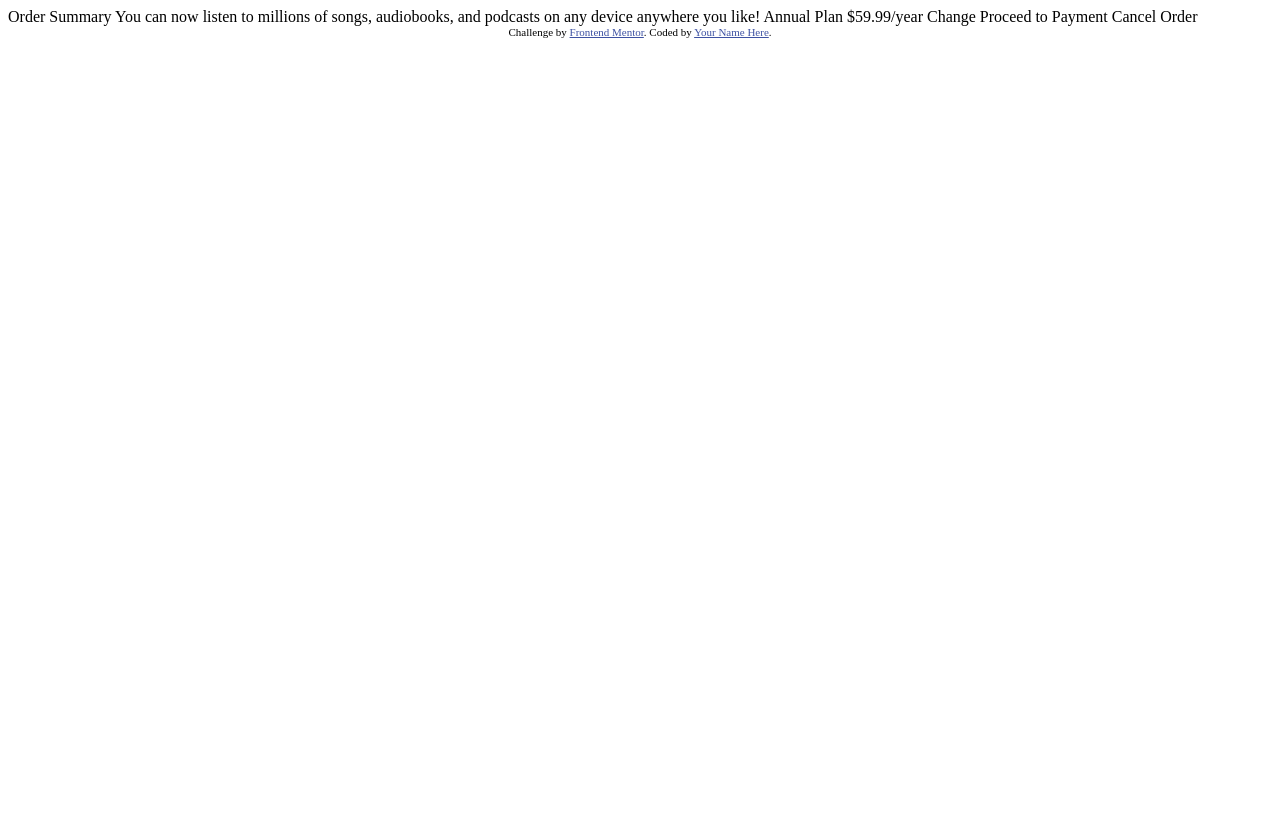
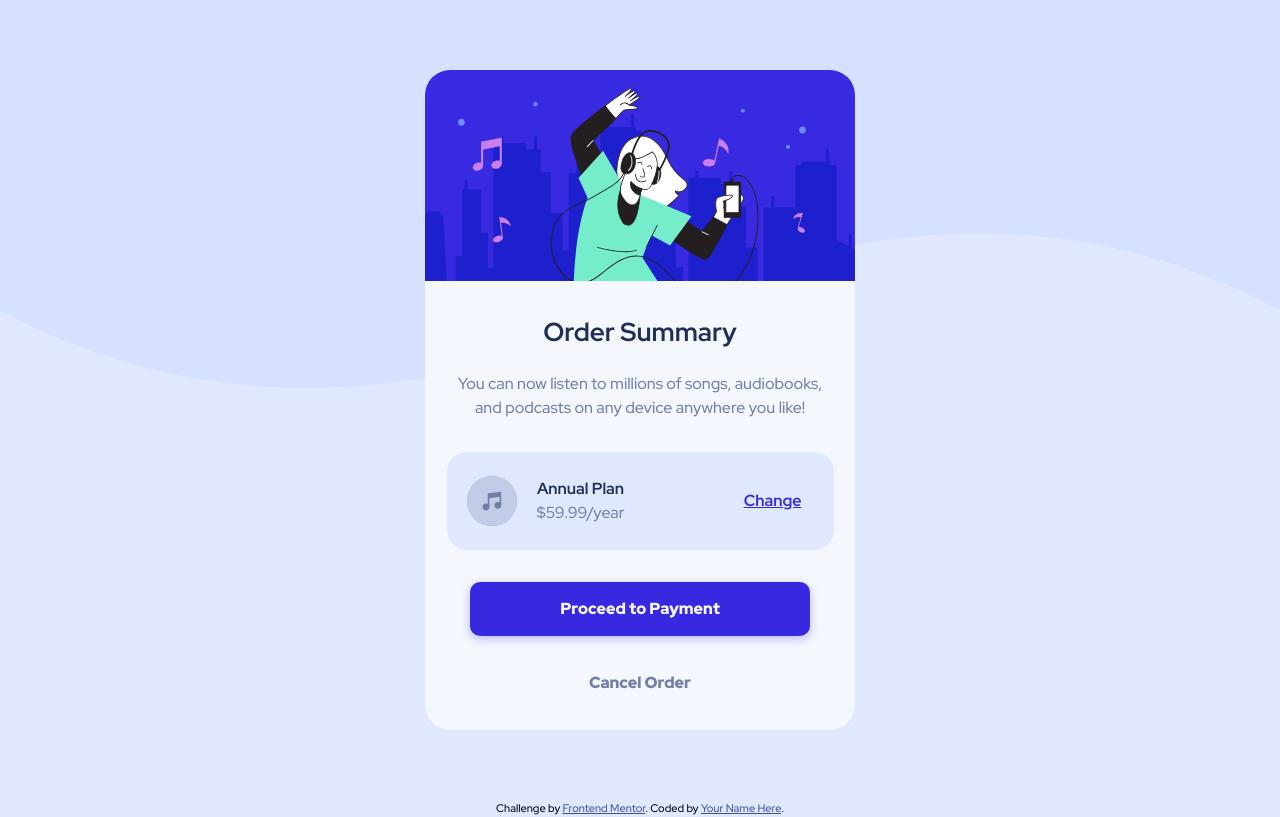
Before and after one commit to JuanmeGarcia/summary-component, a plain HTML site: page index.html in a window 1280 px wide. Drawn offline with Linux system fonts and the light colour scheme.

Commit message:
challenged finished

```diff
--- a/index.html
+++ b/index.html
@@ -9,25 +9,37 @@
   <title>Frontend Mentor | Order summary card</title>
 
   <!-- Feel free to remove these styles or customise in your own stylesheet 👍 -->
-  <style>
-    .attribution { font-size: 11px; text-align: center; }
-    .attribution a { color: hsl(228, 45%, 44%); }
-  </style>
+  <link rel="stylesheet" href="./style.css">
 </head>
 <body>
 
-  Order Summary
+  <main class="main">
+    <article class="card-container">
+      <figure class="image-container">
+        <img src="./images/illustration-hero.svg" alt="">
+      </figure>
+      <div class="card-description">
+        <h2>Order Summary</h2>
+        <p>You can now listen to millions of songs, audiobooks, and podcasts on any device anywhere you like!</p>
+      </div>
 
-  You can now listen to millions of songs, audiobooks, and podcasts on any
-  device anywhere you like!
+      <div class="card-summary">
+        <div>
+          <span></span>
+        </div>
+        <div>
+          <p>Annual Plan</p>
+          <span>$59.99/year</span>
+        </div>
+        <a href="#">Change</a>
+      </div>
 
-  Annual Plan
-  $59.99/year
-
-  Change
-
-  Proceed to Payment
-  Cancel Order
+      <div class="card-buttons">
+        <a class="button-primary button" href="#">Proceed to Payment</a>
+        <a class="button-secondary button" href="#">Cancel Order</a>
+      </div>
+    </article>
+  </main>
 
   <div class="attribution">
     Challenge by <a href="https://www.frontendmentor.io?ref=challenge" target="_blank">Frontend Mentor</a>.
--- a/style.css
+++ b/style.css
@@ -0,0 +1,263 @@
+@import url('https://fonts.googleapis.com/css2?family=Red+Hat+Display:wght@300;500;700;900&display=swap');
+
+:root{
+    --clr-pale-blue: hsl(225, 100%, 94%);
+    --clr-bright-blue: hsl(245, 75%, 52%);
+    --clr-very-pale-blue: hsl(225, 100%, 98%);
+    --clr-desaturated-blue: hsl(224, 23%, 55%);
+    --clr-dark-blue: hsl(223, 47%, 23%);
+
+    --fs-paragraph: 1.6rem;
+    --fw-300: 300;
+    --fw-500: 500;
+    --fw-700: 700;
+    --fw-900: 900;
+
+    --ff-red-hat: 'Red Hat Display', sans-serif;
+
+}
+
+/* font familiy*/
+
+/* ------------------  */
+/* Reset               */
+/* ------------------- */
+
+/* Box sizing */
+
+*,
+*::before,
+*::after {
+	box-sizing: border-box;
+}
+
+html {
+	font-size: 62.5%;
+}
+
+/* Reset margins */
+
+body,
+h1,
+h2,
+h3,
+h4,
+h5,
+p,
+figure,
+picture {
+	margin: 0;
+	padding: 0;
+}
+
+/* set up the body */
+
+body {
+	line-height: 1.5;
+	min-height: 100vh;
+  background-color: var(--clr-pale-blue);
+  font-family: var(--ff-red-hat);
+  font-size: var(--fs-paragraph);
+}
+
+/* make images easier to work with */
+
+img,
+picture{
+    max-width: 100%;
+    display: block;
+}
+
+/* make forms easier to work with */
+
+input,
+button,
+textarea,
+select{
+    font: inherit;
+}
+
+/* making thickness universal */
+
+h1,
+h2,
+h3,
+h4,
+h5,
+h6,
+p{
+    font-weight: var(--fw-500)
+}
+
+/* remove animations for people who have turned them off */
+
+@media (prefers-reduced-motion: reduce) {
+    *,
+    *::before,
+    *::after {
+        animation-duration: 0.01ms !important;
+        animation-iteration-count: 1 !important;
+        transition-duration: 0.01ms !important;
+        scroll-behavior: auto !important;
+    }
+}
+.main {
+  width: 100%;
+  height: 100vh;
+  display: grid;
+  place-items: center;
+  background-image: url('./images/pattern-background-desktop.svg');
+  background-repeat: no-repeat;
+  background-size: contain;
+}
+
+.card-container{
+  display: flex;
+  flex-direction: column;
+  max-width: 430px;
+  min-width: 320px;
+  background-color: var(--clr-very-pale-blue);
+  border-radius: 25px;
+}
+
+.image-container{
+  max-width: 450px;
+  margin-bottom: 32px;
+}
+
+.image-container img{
+  display: block;
+  width: 100%;
+  border-radius: 25px 25px 0 0;
+}
+
+.card-description{
+  width: 100%;
+  display: flex;
+  flex-direction: column;
+  justify-content: center;
+  align-items: center;
+  text-align: center;
+  padding-inline: 32px;
+}
+
+.card-description h2:nth-child(1){
+  font-weight: bold;
+  font-size: 2.6rem;
+  padding-bottom: 20px;
+  color: var(--clr-dark-blue);
+}
+
+.card-container p:nth-child(2){
+  font-weight: 500;
+  color: var(--clr-desaturated-blue);
+  margin-bottom: 32px;
+}
+
+.card-summary{
+  display: grid;
+  width: 90%;
+  margin: 0 auto;
+  grid-template-columns: auto auto 1fr;
+  place-items: center;
+  padding: 24px 8px 24px 8px;
+  background-color: var(--clr-pale-blue);
+  border-radius: 20px;
+  gap: 20px;
+  position: relative;
+  margin-bottom: 32px;
+}
+
+.card-summary div:nth-child(1){
+  display: inline-block;
+  border-radius: 50%;
+  width: 50px;
+  height: 50px;
+  background-color: var(--clr-desaturated-blue );
+  margin-left: 12px;
+}
+
+.card-summary > div span:nth-child(1){
+  display: inline-block;
+  background-image: url('./images/icon-music.svg');
+  background-position: center;
+  background-repeat: no-repeat;
+  background-size: cover;
+  opacity: 0.75;
+  width: 100%;
+  height: 100%;
+}
+
+.card-summary div:nth-child(2){
+  display: flex;
+  flex-direction: column;
+  align-items: center;
+}
+
+.card-summary div:nth-child(2) > p{
+  font-size: 1.6rem;
+  font-weight: bold;
+  color: var(--clr-dark-blue);
+}
+.card-summary div:nth-child(2) > span{
+  font-weight: 500;
+  color: var(--clr-desaturated-blue);
+}
+
+.card-summary a{
+  position: absolute;
+  right: 32px;
+  color: var(--clr-bright-blue);
+  font-weight: bold;
+}
+
+.card-summary a:hover,
+.card-summary a:active{
+  color: hsl(244.5, 72.5%, 64.3%);
+  text-decoration: none;
+}
+
+.card-buttons{
+  display: flex;
+  flex-direction: column;
+  justify-content: center;
+  align-items: center;
+  gap: 20px;
+}
+
+.button{
+  font-weight: 900;
+  text-decoration: none;
+  padding: 15px 90px;
+  border-radius: 10px;
+  font-size: 1.6rem;
+}
+
+.button-primary{
+  color: var(--clr-very-pale-blue);
+  background-color: var(--clr-bright-blue);
+  box-shadow: 0 .3rem 1rem rgba(56 41 224 / .3);
+}
+.button-primary:hover,
+.button-primary:active{
+  background-color: hsl(244.5, 72.5%, 64.3%);
+    box-shadow: 0.2 1rem 1.6rem rgba(56 41 224 / .3);
+}
+
+.button-secondary{
+  color: var(--clr-desaturated-blue);
+  margin-bottom: 20px;
+}
+.button-secondary:hover,
+.button-secondary:active{
+  color: var(--clr-dark-blue);
+}
+
+@media (max-width: 360px){
+  .button{
+    padding: 15px 60px;
+  }
+}
+
+.attribution { font-size: 11px; text-align: center; }
+.attribution a { color: hsl(228, 45%, 44%); }
```
